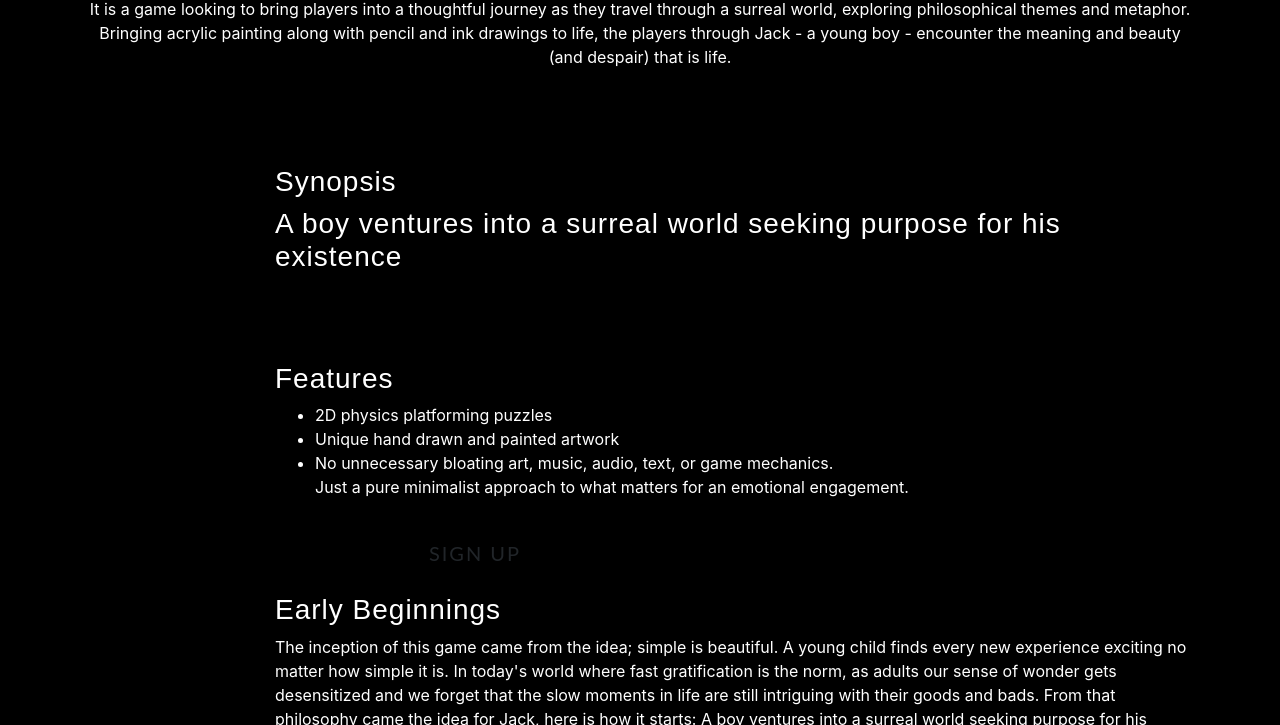
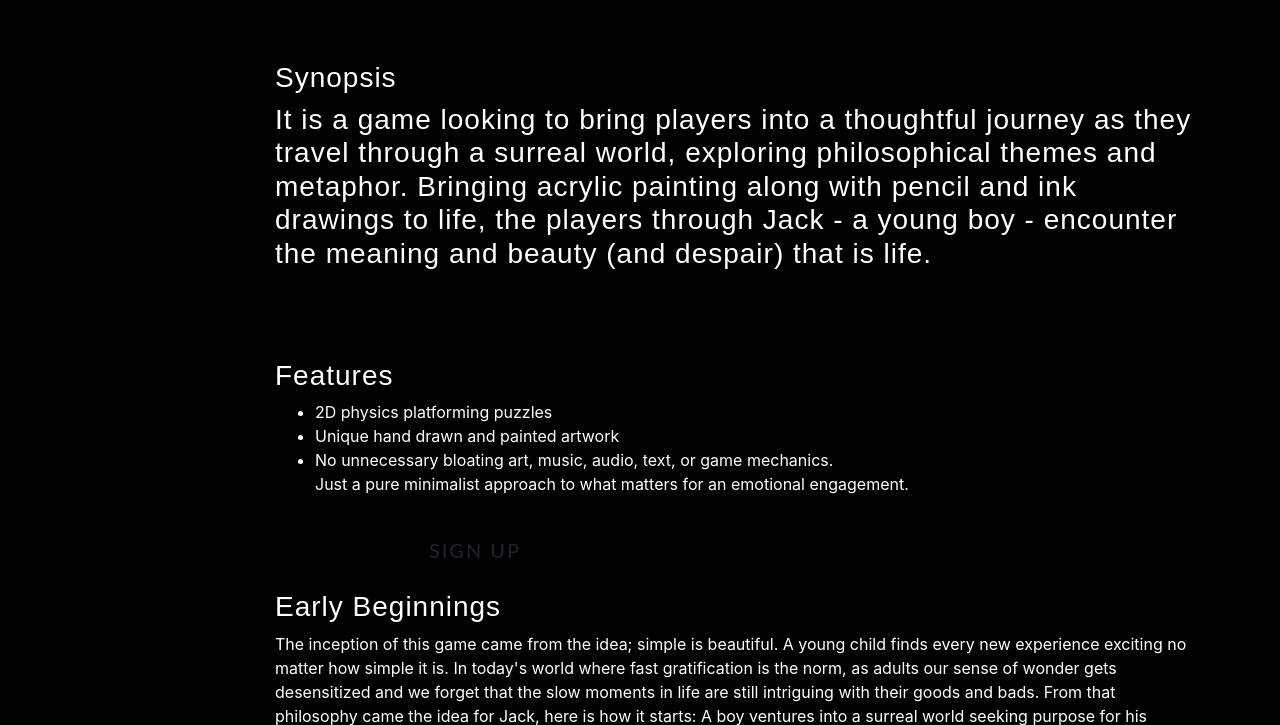
Before and after one commit to karnawis/orangutan-matter, a website with bundled scripts: page index.html in a window 1280 px wide. Shown: the part 1375-2100 px from the top of the page. Built offline with nearby package versions, Linux system fonts and the light colour scheme; a web font is replaced by a local one.

Commit message:
Changed syntax

```diff
--- a/index.html
+++ b/index.html
@@ -72,14 +72,14 @@
     <div class="container">
         <div class="row">
             <div class="col-lg-12 spacing-p-b text-center">
-                <p><h1>JACK by <span class="orange">Orangutan Matter Games</span></h1>It is a game looking to bring players into a thoughtful journey as they travel through a surreal world, exploring philosophical themes and metaphor. Bringing acrylic painting along with pencil and ink drawings to life, the players through Jack - a young boy - encounter the meaning and beauty (and despair) that is life.</p>
+                <h1>JACK by <span class="orange">Orangutan Matter Games</span></h1>
             </div>
         </div>
         <div class="row">
             <div class="col-lg-2"></div>
             <div class="col-lg-10 spacing-p-b">
                 <h3>Synopsis</h3>
-                <h3>A boy ventures into a surreal world seeking purpose for his existence</h3>
+                <h3>It is a game looking to bring players into a thoughtful journey as they travel through a surreal world, exploring philosophical themes and metaphor. Bringing acrylic painting along with pencil and ink drawings to life, the players through Jack - a young boy - encounter the meaning and beauty (and despair) that is life.</h3>
             </div>
         </div>
         <div class="row">
```
